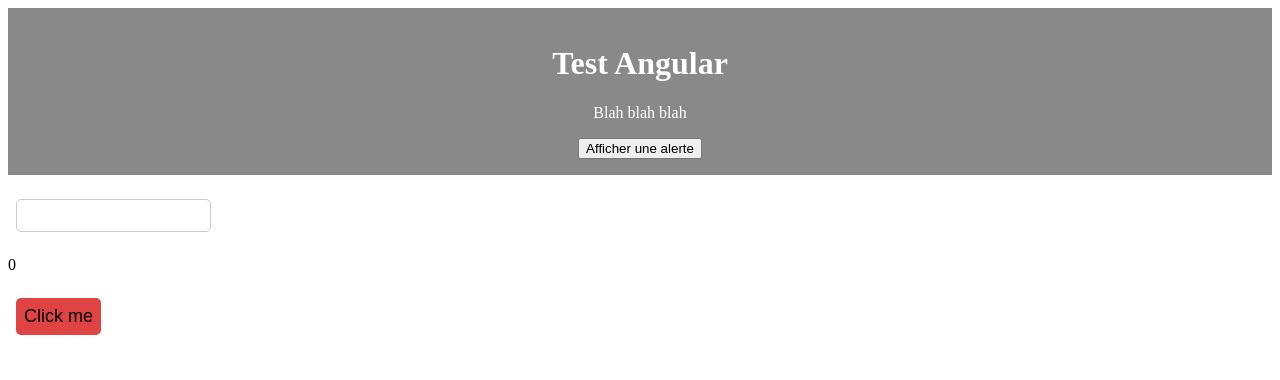
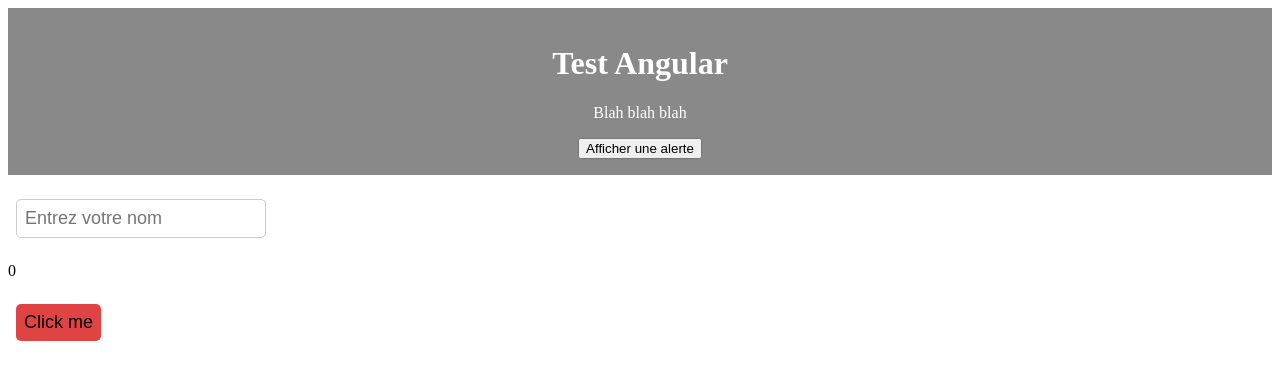
Before and after one commit to LucasAliasElvennope/Test-Angular, an Angular app: page / in a window 1280 px wide. Shown: the top 380 px of the page. Built offline with nearby package versions, Linux system fonts and the light colour scheme.

Commit message:
feat: add some css for my hello_user components

```diff
--- a/src/app/hello-user/hello-user.html
+++ b/src/app/hello-user/hello-user.html
@@ -1,4 +1,4 @@
 <p>{{username}}</p>
-<input type="text" [(ngModel)]="username" id="username">
+<input type="text" [(ngModel)]="username" id="username" placeholder="Entrez votre nom">
 <p>{{clickcount}}</p>
 <button (click)="incrementClickCount()" id="click">Click me</button>
--- a/src/app/hello-user/hello-user.scss
+++ b/src/app/hello-user/hello-user.scss
@@ -1,4 +1,5 @@
 #username {
+    font-size: large;
     border: 1px solid #ccc;
     padding: 0.5rem;
     margin: 0.5rem;
```
